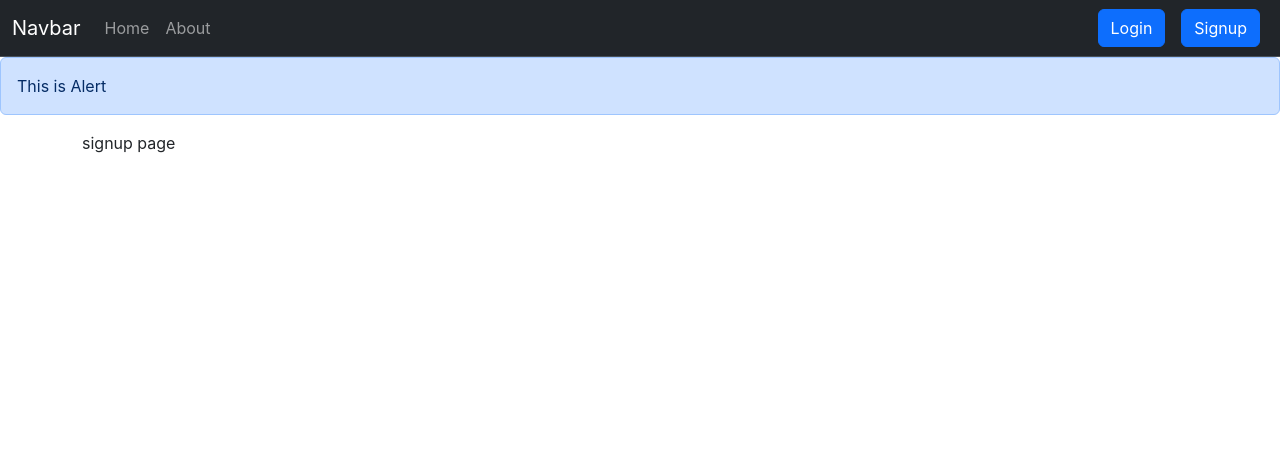
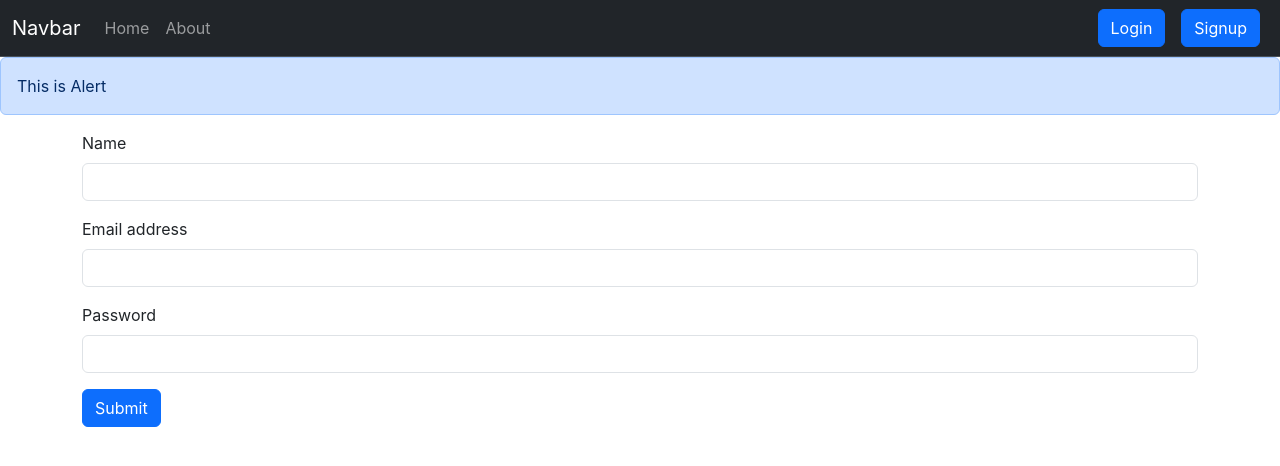
Before and after one commit to ukirdeomkar/inotebook-frontend, a React (Create React App) app: page /signup in a window 1280 px wide. Shown: the top 466 px of the page. Built offline with nearby package versions, Linux system fonts and the light colour scheme; no server answers.

Commit message:
signup using backend api

```diff
--- a/src/components/Login.js
+++ b/src/components/Login.js
@@ -1,11 +1,9 @@
-import React, { useState} from "react";
-import { useNavigate } from 'react-router-dom';
-
-
+import React, { useState } from "react";
+import { useNavigate } from "react-router-dom";
 
 const Login = () => {
   const host = process.env.REACT_APP_BACKEND_HOST_URL;
-const navigate= useNavigate();
+  const navigate = useNavigate();
   const [cred, setCred] = useState({
     email: "",
     password: "",
@@ -22,12 +20,11 @@
 
     const json = await response.json();
     console.log(json);
-    if(json.success){
-        localStorage.setItem("token", json.authToken);
-        navigate("/");
-    }
-    else{
-        alert("invalid credentials")
+    if (json.success) {
+      localStorage.setItem("token", json.authToken);
+      navigate("/");
+    } else {
+      alert("invalid credentials");
     }
   };
   const onChange = (e) => {
@@ -44,14 +41,12 @@
             type='email'
             className='form-control'
             id='email'
-            name="email"
+            name='email'
             aria-describedby='emailHelp'
             onChange={onChange}
             value={cred.email}
           />
-          <div id='emailHelp' className='form-text'>
-            We'll never share your email with anyone else.
-          </div>
+
         </div>
         <div className='mb-3'>
           <label htmlFor='exampleInputPassword1' className='form-label'>
@@ -61,15 +56,12 @@
             type='password'
             className='form-control'
             id='password'
-            name="password"
+            name='password'
             onChange={onChange}
             value={cred.password}
           />
         </div>
-        <button
-          type='submit'
-          className='btn btn-primary'
-          >
+        <button type='submit' className='btn btn-primary'>
           Submit
         </button>
       </form>
--- a/src/components/Signup.js
+++ b/src/components/Signup.js
@@ -1,11 +1,95 @@
-import React from 'react'
+import React , {useState} from "react";
+import { useNavigate } from "react-router-dom";
 
 const Signup = () => {
+    const host = process.env.REACT_APP_BACKEND_HOST_URL;
+    const navigate = useNavigate();
+
+    const [cred, setCred] = useState({
+        name : "",
+        email: "",
+        password: "",
+      });
+      const onChange = (e) => {
+        setCred({ ...cred, [e.target.name]: e.target.value });
+      };
+      const handleSubmit = async(e)=>{
+        e.preventDefault();
+        const response = await fetch(`${host}/api/auth/createuser`, {
+            method: "POST",
+            headers: {
+              "Content-Type": "application/json",
+            },
+            body: JSON.stringify({ name : cred.name ,email: cred.email, password: cred.password }),
+          });
+
+          const json = await response.json();
+          console.log(json);
+          if (json.success) {
+            localStorage.setItem("token", json.authToken);
+            navigate("/");
+          } else {
+            alert(json.error);
+          }
+      }
+
   return (
     <div>
-        signup page
+      <form onSubmit={handleSubmit}>
+      <div className='mb-3'>
+          <label htmlFor='exampleInputName1' className='form-label'>
+            Name
+          </label>
+          <input
+            type='text'
+            className='form-control'
+            id='name'
+            name='name'
+            onChange={onChange}
+            value={cred.name}
+            required
+            minLength={5}
+          />
+        </div>
+        <div className='mb-3'>
+          <label htmlFor='exampleInputEmail1' className='form-label'>
+            Email address
+          </label>
+          <input
+            type='email'
+            className='form-control'
+            id='email'
+            name='email'
+            aria-describedby='emailHelp'
+            onChange={onChange}
+            value={cred.email}
+            required
+            minLength={5}
+          />
+
+        </div>
+        <div className='mb-3'>
+          <label htmlFor='exampleInputPassword1' className='form-label'>
+            Password
+          </label>
+          <input
+            type='password'
+            className='form-control'
+            id='password'
+            name='password'
+            onChange={onChange}
+            value={cred.password}
+            required
+            minLength={5}
+          />
+        </div>
+
+        <button type='submit' className='btn btn-primary'>
+          Submit
+        </button>
+      </form>
     </div>
-  )
-}
+  );
+};
 
-export default Signup
+export default Signup;
```
